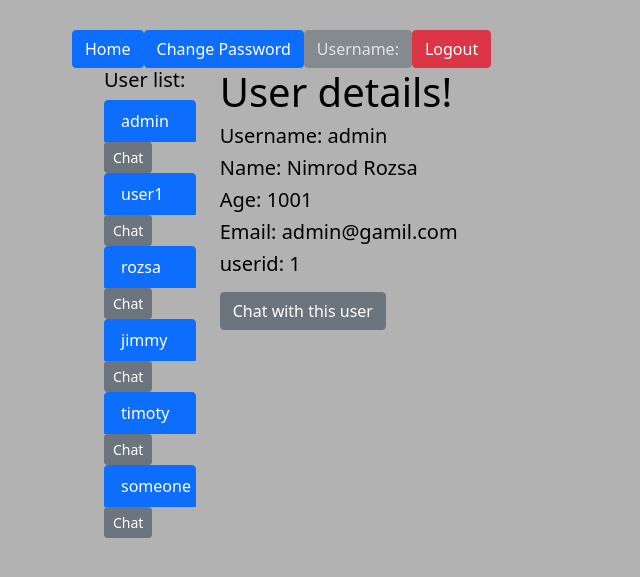
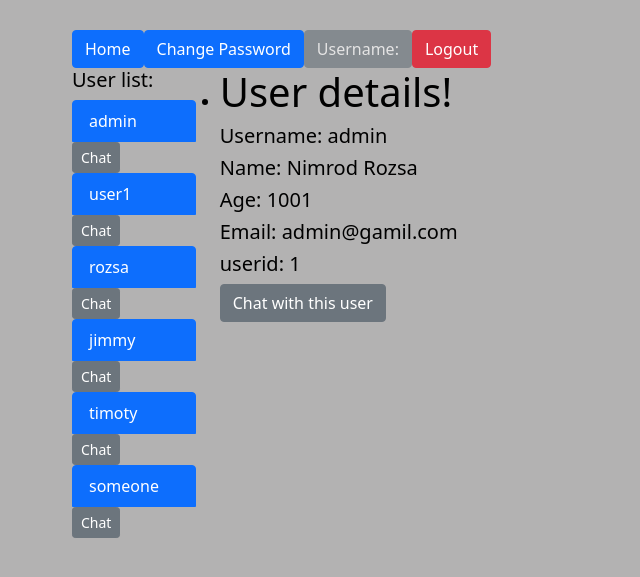
Before and after one commit to rozsanimrod/messenger, a Django app: page /1 in a window 1280 px wide. Shown: the top 577 px of the page, without its empty margins (0-640 px from the left). Run offline with Django 3.2, Linux system fonts and the light colour scheme; data comes from the database, SQL or seed files in the repository.

Commit message:
container

```diff
--- a/homepage/templates/homepage/detail.html
+++ b/homepage/templates/homepage/detail.html
@@ -12,9 +12,9 @@
         </div>
     </div>
     <div class="row">
-        <div class="col-4">
+        <div class="col-4 col_1">
 
-            <ul>
+
             <h5>User list: </h5>
                 {% for user in users %}
                     <li class="list-group">
@@ -27,12 +27,12 @@
                         <button class="btn btn-secondary btn-sm" type="submit">Chat</button></form>
                     </li>
                 {% endfor %}
-            </ul>
+
         </div>
 
 
         <div class="col-8">
-            <ul class="list-inline">
+            <ul class="list-group">
                 <li >
                     <h1>User details!</h1>
                     <h5>Username: {{ object.username }}</h5>
```
